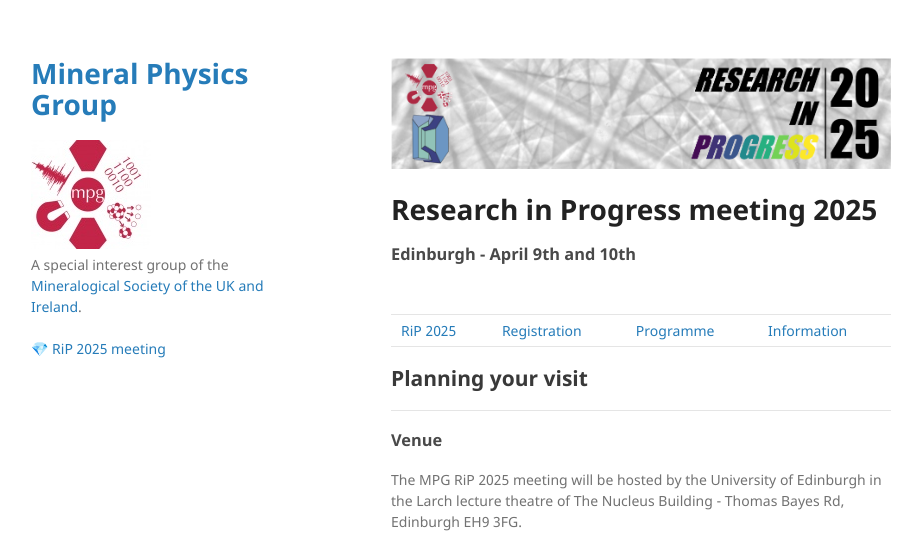
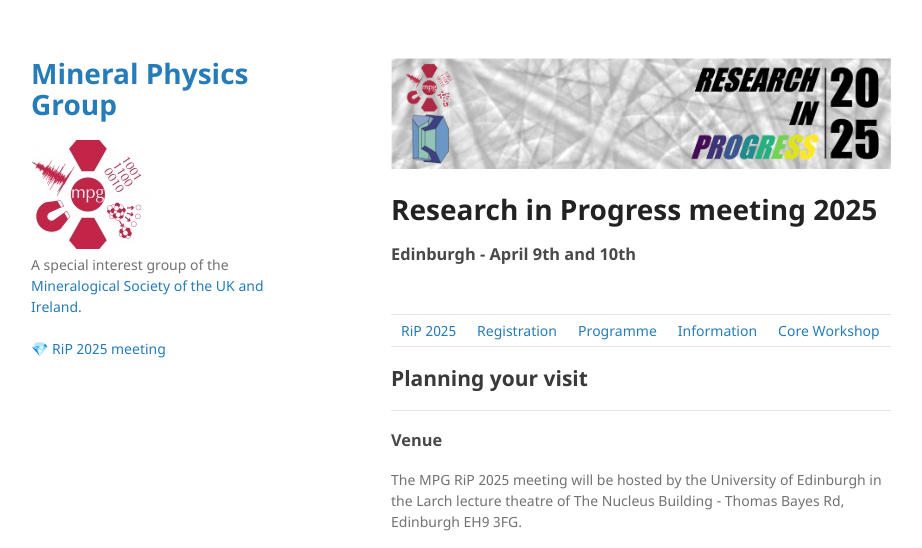
Before and after one commit to MinPhys/pre-release, a Jekyll site: the page built from RiP_2025/RiP_2025-planning.md, in a window 1280 px wide and 900 px high, cut to the strip 0-548 px from the top of the window. Shown: the whole strip, without its empty margins (179-1101 px from the left). Built offline with Jekyll 4.4.1, drawn with Linux system fonts in a browser that asks for light colours.

Commit message:
Update RiP_2025-planning.md

```diff
--- a/RiP_2025/RiP_2025-planning.md
+++ b/RiP_2025/RiP_2025-planning.md
@@ -6,9 +6,9 @@ layout: default
 # Research in Progress meeting 2025
 ### Edinburgh - April 9th and 10th
 
-|    |    |    |    |
-|----|----|----|----|
-| [RiP 2025](./RiP_2025.html) | [Registration](./RiP_2025-abstracts.html) | [Programme](./RiP_2025-programme.html) | [Information](./RiP_2025-planning.html) |
+|    |    |    |    |    |
+|----|----|----|----|----|
+| [RiP 2025](./RiP_2025.html) | [Registration](./RiP_2025-abstracts.html) | [Programme](./RiP_2025-programme.html) | [Information](./RiP_2025-planning.html) | [Core Workshop](./core_workshop.html) |
 
 ## Planning your visit
 * * *
```
